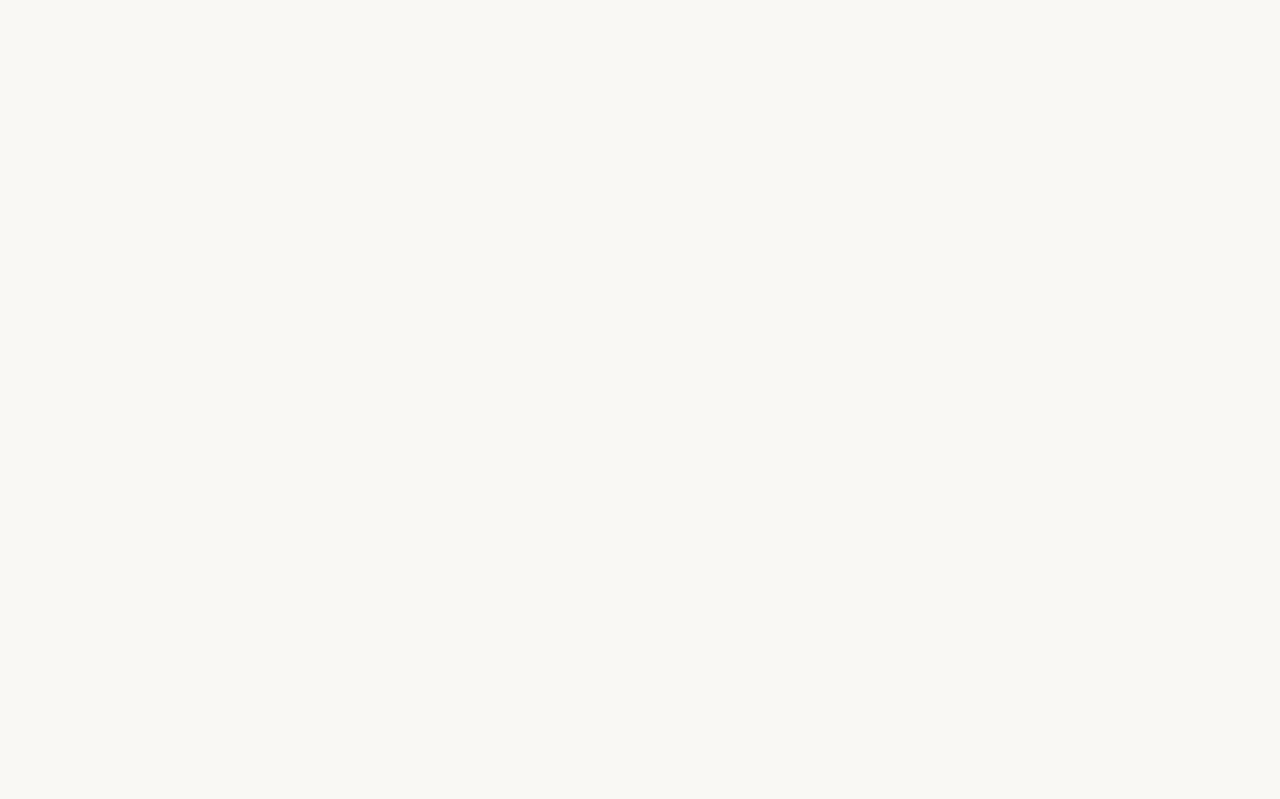
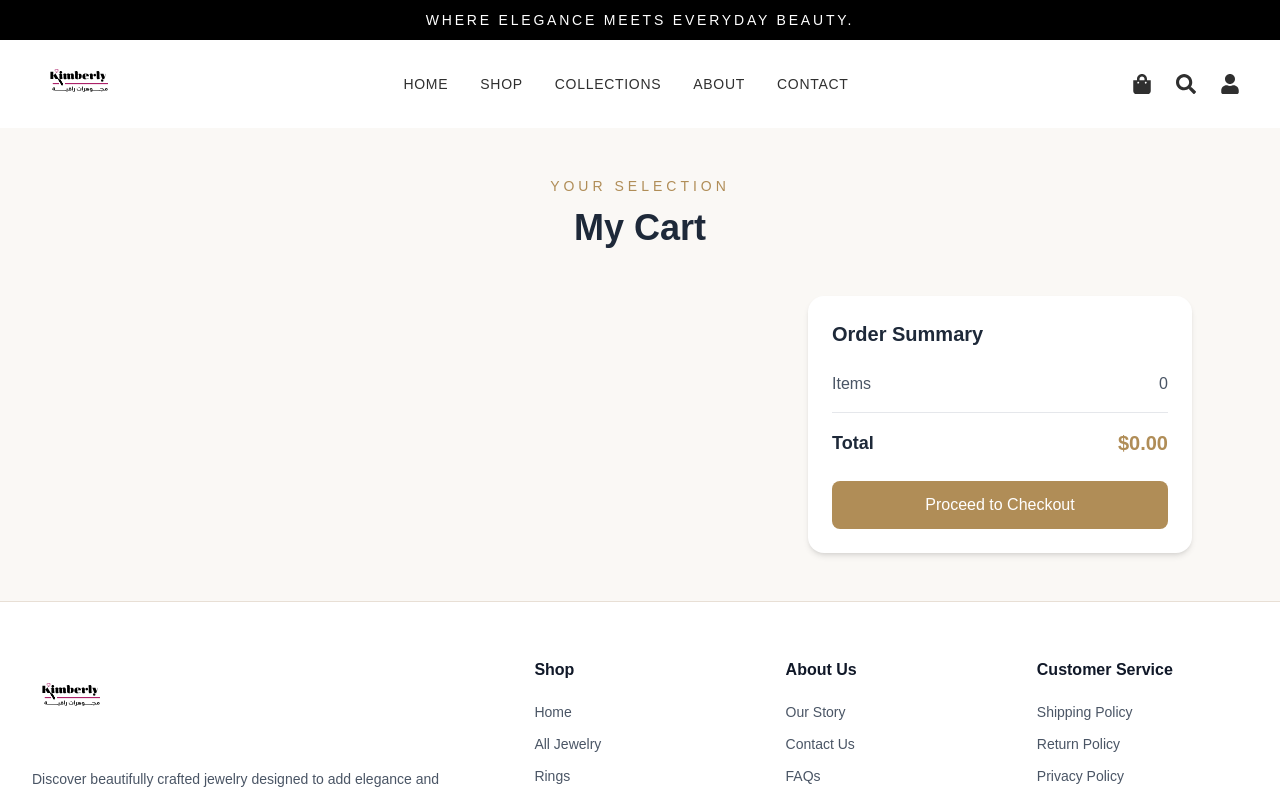
Before and after one commit to reem-abdelrazek20/jewelry-store, a React (Vite) app: page /cart in a window 1280 px wide. Before the commit this address had no page. Shown: the top 799 px of the page. Built offline with nearby package versions, Linux system fonts and the light colour scheme.

Commit message:
Add product

```diff
--- a/src/App.jsx
+++ b/src/App.jsx
@@ -6,7 +6,7 @@ import ProductDetails from "./pages/ProductDetails";
 import Login from "./pages/Login";
 import Signup from "./pages/signup";
 import Register from "./pages/Register";
-
+import Cart from "./pages/cart";
 
 function App() {
   return (
@@ -18,6 +18,7 @@ function App() {
         <Route path="/login" element={<Login />} />
         <Route path="/signup" element={<Signup />} />
         <Route path="/register" element={<Register />} />
+        <Route path="/cart" element={<Cart />} />
 
       </Routes>
     </BrowserRouter>
--- a/src/components/Navbar.jsx
+++ b/src/components/Navbar.jsx
@@ -51,7 +51,7 @@ function Navbar() {
 
         {/* Icons */}
         <div className="flex items-center gap-6 text-xl">
-          <Link to="/cart">
+          <Link to="/Cart">
             <FaShoppingBag />
           </Link>
 
--- /dev/null
+++ b/src/pages/Cart.jsx
@@ -0,0 +1,200 @@
+import { useEffect, useState } from "react";
+import Navbar from "../components/Navbar";
+import Footer from "../components/Footer";
+
+function Cart() {
+  const [cart, setCart] = useState([]);
+
+  useEffect(() => {
+    const user = JSON.parse(localStorage.getItem("user"));
+
+    if (!user) {
+      return;
+    }
+
+    const cartKey = `cart_${user.id}`;
+
+    const savedCart = JSON.parse(localStorage.getItem(cartKey)) || [];
+
+    setCart(savedCart);
+  }, []);
+
+  return (
+
+  <div className="min-h-screen bg-[#faf8f5]">
+    <Navbar />
+
+    <main className="max-w-6xl mx-auto px-6 py-12">
+
+      {/* Page Title */}
+      <div className="text-center mb-12">
+        <p className="text-sm uppercase tracking-[4px] text-[#b08d57] mb-3">
+          Your Selection
+        </p>
+
+        <h1 className="text-4xl font-semibold text-gray-800">
+          My Cart
+        </h1>
+      </div>
+
+
+      {/* Cart */}
+      <div className="space-y-6">
+
+        {cart.map((product) => (
+          <div
+            key={product.id}
+            className="bg-white rounded-2xl shadow-md p-6
+                       flex flex-col md:flex-row
+                       items-center gap-8"
+          >
+
+            {/* Product Image */}
+            <div className="w-full md:w-48 h-48
+                            bg-[#f8f5f0]
+                            rounded-xl
+                            flex items-center justify-center
+                            p-5"
+            >
+              <img
+                src={product.image}
+                alt={product.title}
+                className="w-full h-full object-contain"
+              />
+            </div>
+
+
+            {/* Product Information */}
+            <div className="flex-1 text-center md:text-left">
+
+              <p className="text-xs uppercase tracking-widest text-gray-400 mb-2">
+                {product.category}
+              </p>
+
+              <h2 className="text-xl font-semibold text-gray-800 mb-3">
+                {product.title}
+              </h2>
+
+              <p className="text-xl font-bold text-[#b08d57] mb-4">
+                ${product.price}
+              </p>
+
+
+              {/* Quantity */}
+              <div className="flex items-center justify-center md:justify-start gap-4">
+
+                <button
+                  className="w-9 h-9 rounded-full border
+                             border-[#b08d57]
+                             text-[#b08d57]
+                             hover:bg-[#b08d57]
+                             hover:text-white
+                             transition"
+                >
+                  −
+                </button>
+
+                <span className="font-medium text-gray-700">
+                  {product.quantity}
+                </span>
+
+                <button
+                  className="w-9 h-9 rounded-full border
+                             border-[#b08d57]
+                             text-[#b08d57]
+                             hover:bg-[#b08d57]
+                             hover:text-white
+                             transition"
+                >
+                  +
+                </button>
+
+              </div>
+
+            </div>
+
+
+            {/* Product Total */}
+            <div className="text-center md:text-right">
+
+              <p className="text-sm text-gray-400 mb-1">
+                Subtotal
+              </p>
+
+              <p className="text-xl font-semibold text-gray-800">
+                ${(product.price * product.quantity).toFixed(2)}
+              </p>
+
+              <button
+                className="mt-4 text-sm text-red-400
+                           hover:text-red-600 transition"
+              >
+                Remove
+              </button>
+
+            </div>
+
+          </div>
+        ))}
+
+      </div>
+
+
+      {/* Cart Summary */}
+      <div className="mt-10 flex justify-end">
+
+        <div className="w-full md:w-96 bg-white rounded-2xl shadow-md p-6">
+
+          <h2 className="text-xl font-semibold text-gray-800 mb-6">
+            Order Summary
+          </h2>
+
+          <div className="flex justify-between mb-3 text-gray-600">
+            <span>Items</span>
+
+            <span>{cart.length}</span>
+          </div>
+
+          <div className="border-t border-gray-200 pt-4 mt-4 flex justify-between">
+
+            <span className="text-lg font-semibold text-gray-800">
+              Total
+            </span>
+
+            <span className="text-xl font-bold text-[#b08d57]">
+              $
+              {cart
+                .reduce(
+                  (total, product) =>
+                    total + product.price * product.quantity,
+                  0
+                )
+                .toFixed(2)}
+            </span>
+
+          </div>
+
+          <button
+            className="w-full mt-6 py-3
+                       bg-[#b08d57]
+                       text-white
+                       rounded-lg
+                       hover:bg-[#967542]
+                       transition duration-300"
+          >
+            Proceed to Checkout
+          </button>
+
+        </div>
+
+      </div>
+
+    </main>
+
+    <Footer />
+  </div>
+);
+
+}
+
+export default Cart;
--- a/src/pages/ProductDetails.jsx
+++ b/src/pages/ProductDetails.jsx
@@ -9,6 +9,50 @@ function ProductDetails() {
   const { id } = useParams();
 
   const [product, setProduct] = useState(null);
+
+
+  const handleAddToCart = () => {
+  const user = JSON.parse(localStorage.getItem("user"));
+
+  if (!user) {
+    alert("Please login first");
+    return;
+  }
+
+  const cartKey = `cart_${user.id}`;
+
+  const oldCart =
+    JSON.parse(localStorage.getItem(cartKey)) || [];
+
+  const existingProduct = oldCart.find(
+    (item) => item.id === product.id
+  );
+
+  let updatedCart;
+
+  if (existingProduct) {
+    updatedCart = oldCart.map((item) =>
+      item.id === product.id
+        ? { ...item, quantity: item.quantity + 1 }
+        : item
+    );
+  } else {
+    updatedCart = [
+      ...oldCart,
+      {
+        ...product,
+        quantity: 1,
+      },
+    ];
+  }
+
+  localStorage.setItem(
+    cartKey,
+    JSON.stringify(updatedCart)
+  );
+
+
+};
 
   useEffect(() => {
     const fetchProduct = async () => {
@@ -77,7 +121,7 @@ function ProductDetails() {
             </span>
           </div>
 
-          <button className="add-to-cart-button">
+          <button className="add-to-cart-button" onClick={handleAddToCart}>
             Add to Cart
           </button>
 
```
